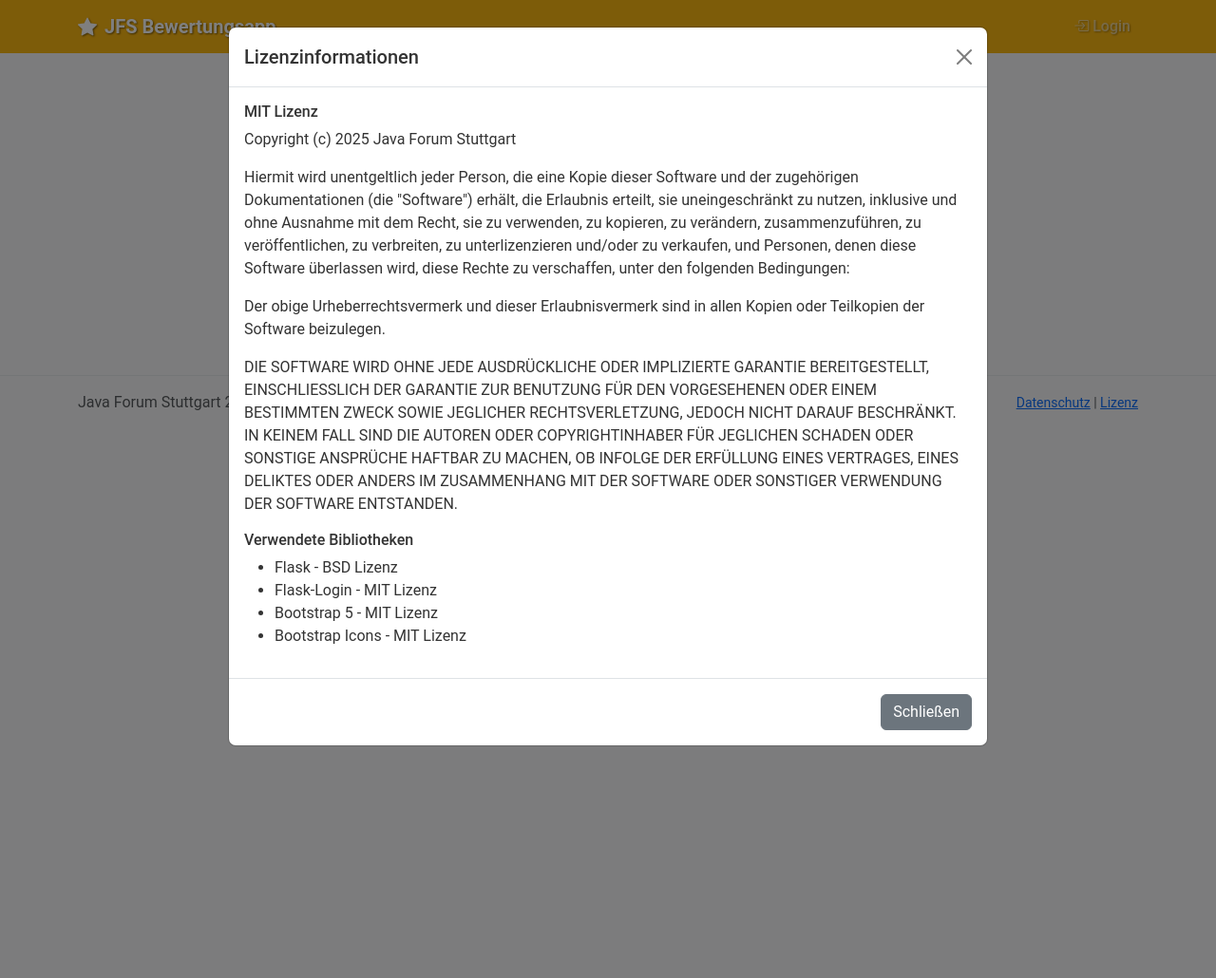
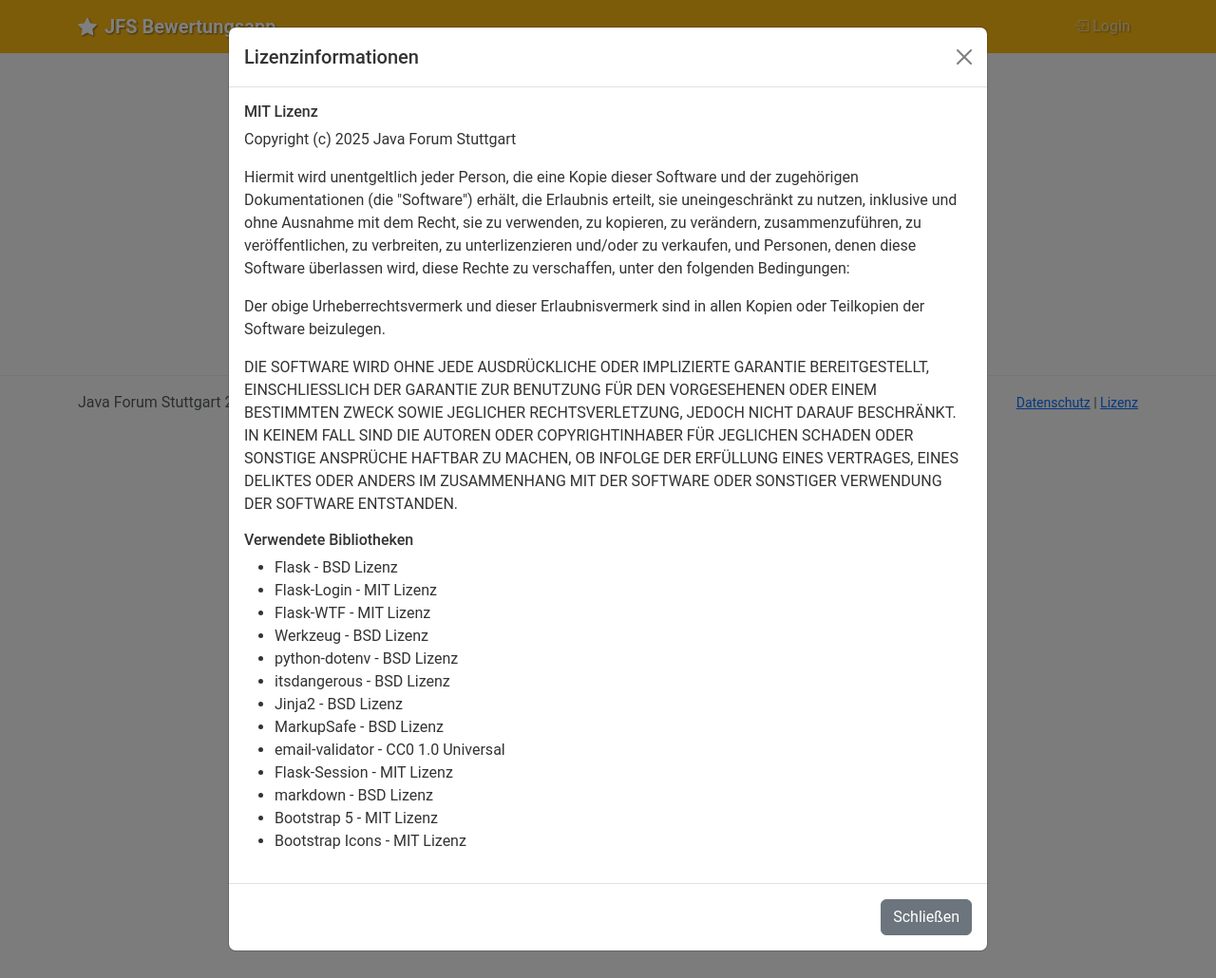
Before and after one commit to DG1001/jfs2025_rating_app, a Flask app: page /login in a window 1280 px wide, after a click on "Lizenz". Shown: the whole page at 95% size. Run offline with Flask 3, Linux system fonts and the light colour scheme.

Commit message:
docs: Update library licenses in base.html to match requirements

```diff
--- a/templates/base.html
+++ b/templates/base.html
@@ -193,6 +193,15 @@
                     <ul>
                         <li>Flask - BSD Lizenz</li>
                         <li>Flask-Login - MIT Lizenz</li>
+                        <li>Flask-WTF - MIT Lizenz</li>
+                        <li>Werkzeug - BSD Lizenz</li>
+                        <li>python-dotenv - BSD Lizenz</li>
+                        <li>itsdangerous - BSD Lizenz</li>
+                        <li>Jinja2 - BSD Lizenz</li>
+                        <li>MarkupSafe - BSD Lizenz</li>
+                        <li>email-validator - CC0 1.0 Universal</li>
+                        <li>Flask-Session - MIT Lizenz</li>
+                        <li>markdown - BSD Lizenz</li>
                         <li>Bootstrap 5 - MIT Lizenz</li>
                         <li>Bootstrap Icons - MIT Lizenz</li>
                     </ul>
```
